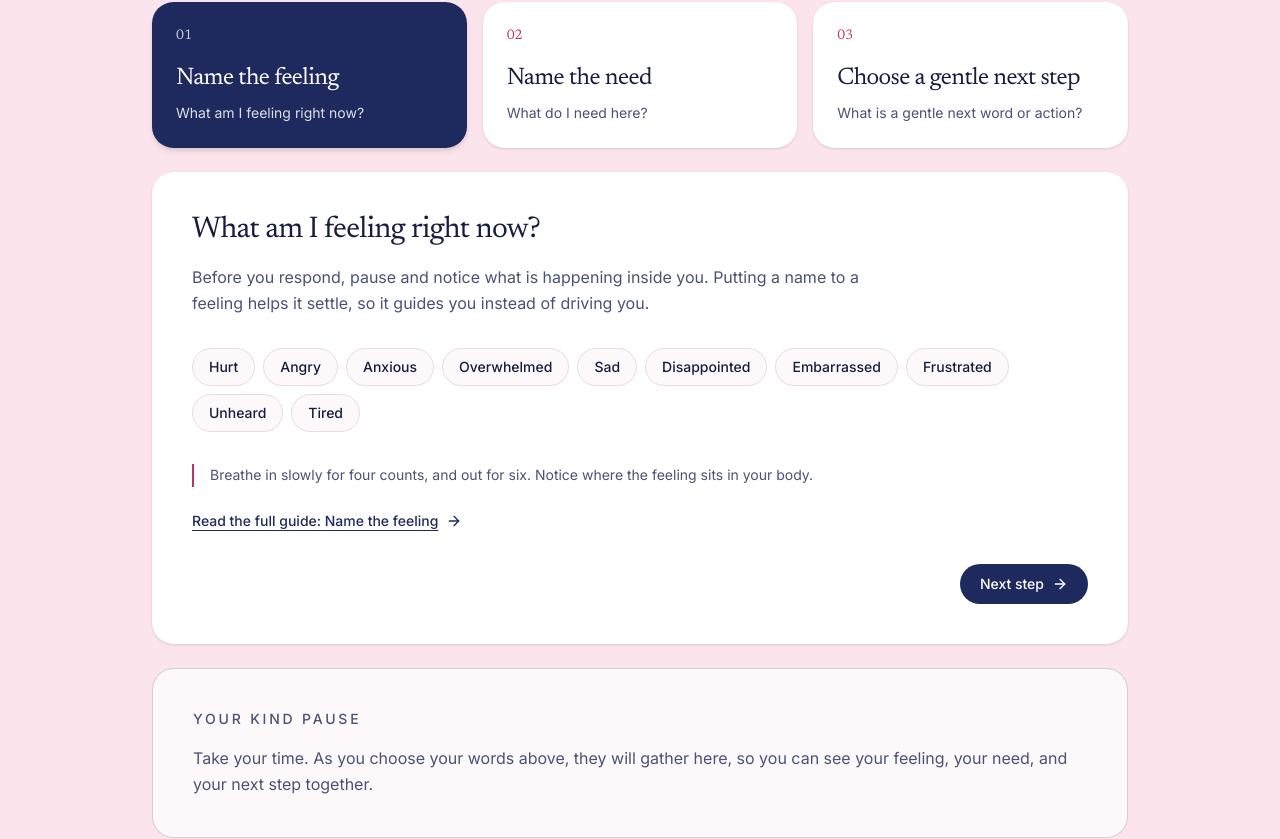
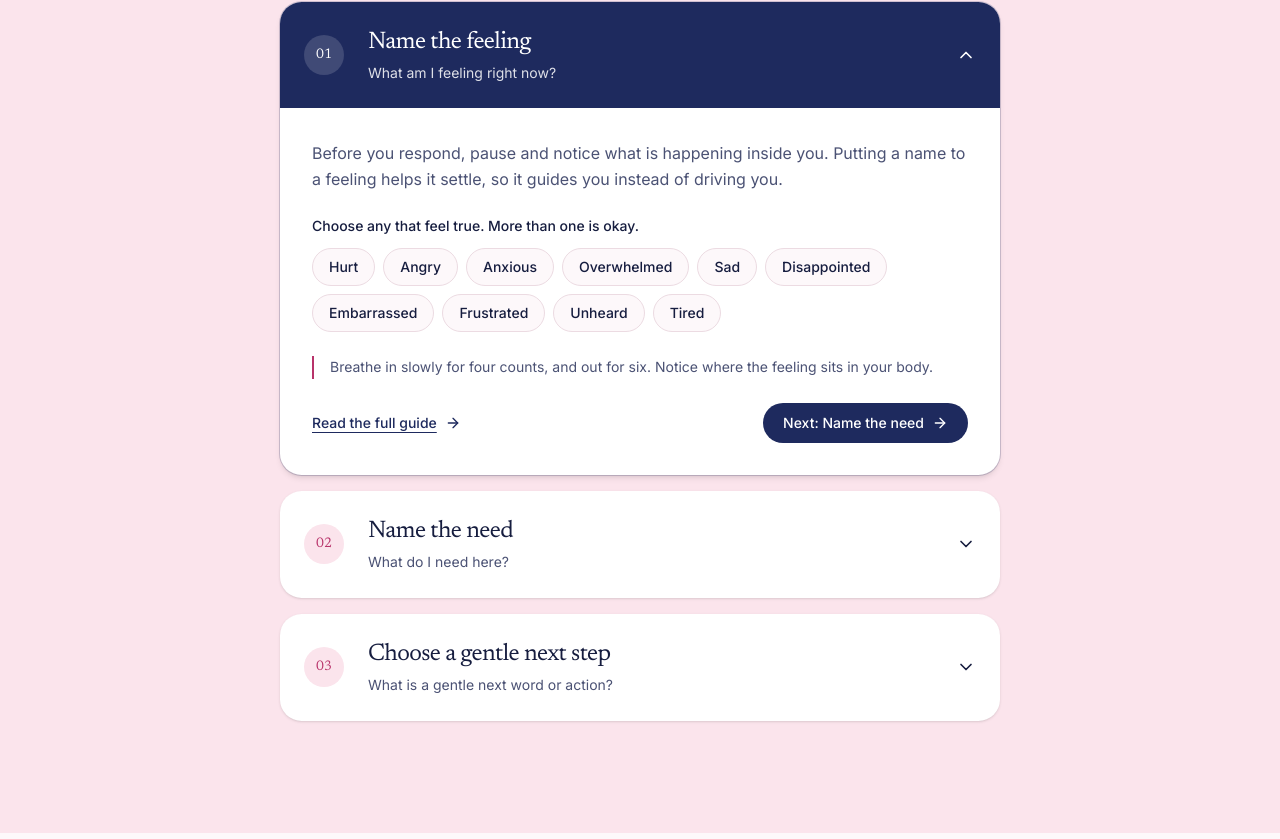
Before and after one commit to Crownofwealth001/kind-pause, a Next.js app: page / in a window 1280 px wide. Shown: the part 839-1678 px from the top of the page. Built offline with nearby package versions, Linux system fonts and the light colour scheme.

Commit message:
Expand every step inline and reveal summary as choices are made

```diff
--- a/components/steps.tsx
+++ b/components/steps.tsx
@@ -2,7 +2,7 @@
 
 import { useEffect, useRef, useState } from 'react'
 import Link from 'next/link'
-import { ArrowLeft, ArrowRight, RotateCcw } from 'lucide-react'
+import { ArrowRight, Check, ChevronDown, RotateCcw } from 'lucide-react'
 import { SectionReveal } from '@/components/section-reveal'
 import { cn } from '@/lib/utils'
 
@@ -50,6 +50,7 @@ const steps = [
     body: 'Before you respond, pause and notice what is happening inside you. Putting a name to a feeling helps it settle, so it guides you instead of driving you.',
     tip: 'Breathe in slowly for four counts, and out for six. Notice where the feeling sits in your body.',
     loading: 'Breathe in… and out. Noticing what you feel…',
+    choiceHint: 'Choose any that feel true. More than one is okay.',
   },
   {
     number: '02',
@@ -59,6 +60,7 @@ const steps = [
     body: 'Every hard feeling points to something that matters to you. When you know what you need, you can ask for it honestly instead of guessing or holding it in.',
     tip: 'There is no wrong answer. Your needs are valid, even when the moment is messy.',
     loading: 'Listening for what matters to you…',
+    choiceHint: 'Choose what would help most right now.',
   },
   {
     number: '03',
@@ -68,6 +70,7 @@ const steps = [
     body: 'You do not have to fix everything at once. Choose one small, kind step that is honest about how you feel and caring toward the other person and yourself.',
     tip: 'Small is enough. One gentle sentence can change the direction of a hard moment.',
     loading: 'Gathering gentle words for your next step…',
+    choiceHint: 'Pick one small step you could take.',
   },
 ]
 
@@ -103,22 +106,37 @@ function Chip({
 }
 
 export function Steps() {
-  const [active, setActive] = useState(0)
+  const [open, setOpen] = useState<number | null>(0)
   const [selectedFeelings, setSelectedFeelings] = useState<string[]>([])
   const [selectedNeeds, setSelectedNeeds] = useState<string[]>([])
   const [selectedStep, setSelectedStep] = useState<number | null>(null)
   const [loading, setLoading] = useState(false)
   const loadingTimer = useRef<ReturnType<typeof setTimeout> | null>(null)
+  const itemRefs = useRef<(HTMLDivElement | null)[]>([])
 
   useEffect(() => () => {
     if (loadingTimer.current) clearTimeout(loadingTimer.current)
   }, [])
 
-  const goTo = (index: number) => {
-    setActive(index)
+  const openStep = (index: number, scroll = false) => {
+    setOpen(index)
     setLoading(true)
     if (loadingTimer.current) clearTimeout(loadingTimer.current)
     loadingTimer.current = setTimeout(() => setLoading(false), 1100)
+    if (scroll) {
+      requestAnimationFrame(() =>
+        itemRefs.current[index]?.scrollIntoView({ behavior: 'smooth', block: 'start' }),
+      )
+    }
+  }
+
+  const toggleStep = (index: number) => {
+    if (open === index) {
+      setOpen(null)
+      setLoading(false)
+      return
+    }
+    openStep(index)
   }
 
   const toggle = (list: string[], setList: (v: string[]) => void, value: string) => {
@@ -129,83 +147,17 @@ export function Steps() {
     setSelectedFeelings([])
     setSelectedNeeds([])
     setSelectedStep(null)
-    goTo(0)
+    openStep(0, true)
   }
 
-  const step = steps[active]
-  const hasAnything = selectedFeelings.length > 0 || selectedNeeds.length > 0 || selectedStep !== null
+  const completed = [selectedFeelings.length > 0, selectedNeeds.length > 0, selectedStep !== null]
+  const completedCount = completed.filter(Boolean).length
+  const hasAnything = completedCount > 0
 
+  const renderChoices = (index: number) => {
+    if (index === 0) {
       return (
-    <section id="how-it-works" aria-labelledby="how-heading" className="bg-pink-soft">
-      <SectionReveal message="Finding a clear path…" className="mx-auto w-full max-w-5xl px-6 py-20 md:py-28">
-        <h2 id="how-heading" className="font-serif text-3xl tracking-tight md:text-4xl">
-          How it works
-        </h2>
-        <p className="mt-4 max-w-xl leading-relaxed text-muted-foreground">
-          Three simple steps, taken one at a time. Tap each step and choose what feels true for you right now.
-        </p>
-
-        <div role="tablist" aria-label="Kind Pause steps" className="mt-12 grid gap-4 md:grid-cols-3">
-          {steps.map((s, i) => {
-            const selected = i === active
-            return (
-              <button
-                key={s.number}
-                type="button"
-                role="tab"
-                id={`step-tab-${i}`}
-                aria-selected={selected}
-                aria-controls={`step-panel-${i}`}
-                tabIndex={selected ? 0 : -1}
-                onClick={() => goTo(i)}
-                onKeyDown={(e) => {
-                  if (e.key === 'ArrowRight') goTo((active + 1) % steps.length)
-                  if (e.key === 'ArrowLeft') goTo((active - 1 + steps.length) % steps.length)
-                }}
-                className={cn(
-                  'flex flex-col rounded-2xl p-6 text-left transition-all focus-visible:outline-none focus-visible:ring-2 focus-visible:ring-pink focus-visible:ring-offset-2',
-                  selected ? 'bg-brand text-primary-foreground shadow-md' : 'bg-card shadow-sm hover:shadow-md',
-                )}
-              >
-                <span className={cn('font-serif text-sm', selected ? 'text-primary-foreground/80' : 'text-pink')}>
-                  {s.number}
-                </span>
-                <span className="mt-4 font-serif text-xl tracking-tight md:text-2xl">{s.title}</span>
-                <span className={cn('mt-2 text-sm leading-relaxed', selected ? 'text-primary-foreground/85' : 'text-muted-foreground')}>
-                  {s.prompt}
-                </span>
-              </button>
-            )
-          })}
-        </div>
-
-        <div
-          role="tabpanel"
-          id={`step-panel-${active}`}
-          aria-labelledby={`step-tab-${active}`}
-          aria-busy={loading}
-          key={`${active}-${loading}`}
-          className="mt-6 animate-in fade-in slide-in-from-bottom-2 rounded-2xl bg-card p-8 shadow-sm duration-500 md:p-10"
-        >
-          {loading ? (
-            <div role="status" className="flex min-h-72 flex-col items-center justify-center gap-6 text-center">
-              <span className="relative flex size-14 items-center justify-center" aria-hidden="true">
-                <span className="absolute inset-0 animate-ping rounded-full bg-pink/30 [animation-duration:1.6s]" />
-                <span className="size-8 animate-pulse rounded-full bg-brand" />
-              </span>
-              <p className="font-serif text-xl tracking-tight text-foreground md:text-2xl">{step.loading}</p>
-              <p className="text-sm text-muted-foreground">
-                Step {step.number} · {step.title}
-              </p>
-            </div>
-          ) : (
-          <>
-          <p className="font-serif text-2xl tracking-tight md:text-3xl">{step.prompt}</p>
-          <p className="mt-4 max-w-2xl leading-relaxed text-muted-foreground">{step.body}</p>
-
-          <div className="mt-8">
-            {active === 0 && (
-              <div className="flex flex-wrap gap-2" aria-label="Feelings">
+        <div className="flex flex-wrap gap-2" role="group" aria-label="Feelings">
           {feelings.map((f) => (
             <Chip
               key={f}
@@ -215,9 +167,11 @@ export function Steps() {
             />
           ))}
         </div>
-            )}
-            {active === 1 && (
-              <div className="flex flex-wrap gap-2" aria-label="Needs">
+      )
+    }
+    if (index === 1) {
+      return (
+        <div className="flex flex-wrap gap-2" role="group" aria-label="Needs">
           {needs.map((n) => (
             <Chip
               key={n}
@@ -227,9 +181,10 @@ export function Steps() {
             />
           ))}
         </div>
-            )}
-            {active === 2 && (
-              <ul className="grid gap-3 sm:grid-cols-2">
+      )
+    }
+    return (
+      <ul className="grid gap-3 sm:grid-cols-2" aria-label="Gentle next steps">
         {nextSteps.map((n, i) => {
           const pressed = selectedStep === i
           return (
@@ -252,85 +207,175 @@ export function Steps() {
           )
         })}
       </ul>
+    )
+  }
+
+  return (
+    <section id="how-it-works" aria-labelledby="how-heading" className="bg-pink-soft">
+      <SectionReveal message="Finding a clear path…" className="mx-auto w-full max-w-3xl px-6 py-20 md:py-28">
+        <h2 id="how-heading" className="font-serif text-3xl tracking-tight md:text-4xl">
+          How it works
+        </h2>
+        <p className="mt-4 max-w-xl leading-relaxed text-muted-foreground">
+          Three simple steps, taken one at a time. Open each step and choose what feels true for you right now.
+        </p>
+
+        <div className="mt-12 flex flex-col gap-4">
+          {steps.map((s, i) => {
+            const isOpen = open === i
+            const isDone = completed[i]
+            return (
+              <div
+                key={s.number}
+                ref={(el) => {
+                  itemRefs.current[i] = el
+                }}
+                className={cn(
+                  'scroll-mt-24 overflow-hidden rounded-2xl bg-card shadow-sm transition-shadow',
+                  isOpen && 'shadow-md ring-1 ring-brand/20',
                 )}
+              >
+                <h3>
+                  <button
+                    type="button"
+                    id={`step-trigger-${i}`}
+                    aria-expanded={isOpen}
+                    aria-controls={`step-panel-${i}`}
+                    onClick={() => toggleStep(i)}
+                    className={cn(
+                      'flex w-full items-center gap-4 p-5 text-left transition-colors focus-visible:outline-none focus-visible:ring-2 focus-visible:ring-inset focus-visible:ring-pink md:gap-6 md:p-6',
+                      isOpen ? 'bg-brand text-primary-foreground' : 'hover:bg-muted/60',
+                    )}
+                  >
+                    <span
+                      className={cn(
+                        'flex size-10 shrink-0 items-center justify-center rounded-full font-serif text-sm',
+                        isOpen
+                          ? 'bg-primary-foreground/15 text-primary-foreground'
+                          : isDone
+                            ? 'bg-brand text-primary-foreground'
+                            : 'bg-pink-soft text-pink',
+                      )}
+                    >
+                      {isDone && !isOpen ? <Check className="size-4" aria-hidden="true" /> : s.number}
+                      {isDone && <span className="sr-only">, chosen</span>}
+                    </span>
+                    <span className="flex min-w-0 flex-1 flex-col">
+                      <span className="font-serif text-xl tracking-tight md:text-2xl">{s.title}</span>
+                      <span className={cn('mt-1 text-sm leading-relaxed', isOpen ? 'text-primary-foreground/85' : 'text-muted-foreground')}>
+                        {s.prompt}
+                      </span>
+                    </span>
+                    <ChevronDown
+                      className={cn('size-5 shrink-0 transition-transform duration-300', isOpen && 'rotate-180')}
+                      aria-hidden="true"
+                    />
+                  </button>
+                </h3>
+
+                {isOpen && (
+                  <div
+                    role="region"
+                    id={`step-panel-${i}`}
+                    aria-labelledby={`step-trigger-${i}`}
+                    aria-busy={loading}
+                    key={`${i}-${loading}`}
+                    className="animate-in fade-in slide-in-from-top-1 p-6 duration-500 md:p-8"
+                  >
+                    {loading ? (
+                      <div role="status" className="flex min-h-56 flex-col items-center justify-center gap-5 text-center">
+                        <span className="relative flex size-12 items-center justify-center" aria-hidden="true">
+                          <span className="absolute inset-0 animate-ping rounded-full bg-pink/30 [animation-duration:1.6s]" />
+                          <span className="size-7 animate-pulse rounded-full bg-brand" />
+                        </span>
+                        <p className="font-serif text-lg tracking-tight text-foreground md:text-xl">{s.loading}</p>
                       </div>
+                    ) : (
+                      <>
+                        <p className="max-w-2xl leading-relaxed text-muted-foreground">{s.body}</p>
+                        <p className="mt-6 text-sm font-medium text-foreground">{s.choiceHint}</p>
+                        <div className="mt-3">{renderChoices(i)}</div>
 
-          <p className="mt-8 border-l-2 border-pink pl-4 text-sm leading-relaxed text-muted-foreground">{step.tip}</p>
+                        <p className="mt-6 border-l-2 border-pink pl-4 text-sm leading-relaxed text-muted-foreground">{s.tip}</p>
 
+                        <div className="mt-6 flex flex-col-reverse gap-4 sm:flex-row sm:items-center sm:justify-between">
                           <Link
-            href={`/steps/${step.slug}`}
-            className="mt-6 inline-flex items-center gap-2 text-sm font-medium text-brand underline underline-offset-4 hover:no-underline"
+                            href={`/steps/${s.slug}`}
+                            className="inline-flex items-center gap-2 text-sm font-medium text-brand underline underline-offset-4 hover:no-underline"
                           >
-            Read the full guide: {step.title}
+                            Read the full guide
                             <ArrowRight className="size-4" aria-hidden="true" />
                           </Link>
-
-          <div className="mt-8 flex items-center justify-between gap-4">
+                          {i < steps.length - 1 ? (
                             <button
                               type="button"
-              onClick={() => goTo(active - 1)}
-              disabled={active === 0}
-              className="inline-flex items-center gap-2 rounded-full px-4 py-2 text-sm font-medium transition-opacity hover:opacity-70 disabled:pointer-events-none disabled:opacity-0"
+                              onClick={() => openStep(i + 1, true)}
+                              className="inline-flex items-center justify-center gap-2 rounded-full bg-brand px-5 py-2.5 text-sm font-medium text-primary-foreground transition-opacity hover:opacity-85"
                             >
-              <ArrowLeft className="size-4" aria-hidden="true" />
-              Back
-            </button>
-            {active < steps.length - 1 && (
-              <button
-                type="button"
-                onClick={() => goTo(active + 1)}
-                className="inline-flex items-center gap-2 rounded-full bg-brand px-5 py-2.5 text-sm font-medium text-primary-foreground transition-opacity hover:opacity-85"
-              >
-                Next step
+                              Next: {steps[i + 1].title}
                               <ArrowRight className="size-4" aria-hidden="true" />
                             </button>
+                          ) : (
+                            <a
+                              href="#your-kind-pause"
+                              className="inline-flex items-center justify-center gap-2 rounded-full bg-brand px-5 py-2.5 text-sm font-medium text-primary-foreground transition-opacity hover:opacity-85"
+                            >
+                              See your kind pause
+                              <ArrowRight className="size-4" aria-hidden="true" />
+                            </a>
                           )}
                         </div>
                       </>
                     )}
                   </div>
+                )}
+              </div>
+            )
+          })}
+        </div>
 
-        <div aria-live="polite" className="mt-6 rounded-2xl border border-brand/20 bg-background p-8 md:p-10">
+        <div id="your-kind-pause" aria-live="polite" className="scroll-mt-24">
+          {hasAnything && (
+            <div className="mt-6 animate-in fade-in slide-in-from-bottom-2 rounded-2xl border border-brand/20 bg-background p-6 duration-500 md:p-10">
               <div className="flex items-start justify-between gap-4">
+                <div>
                   <p className="text-sm font-medium uppercase tracking-[0.2em] text-muted-foreground">Your kind pause</p>
-            {hasAnything && (
+                  <p className="mt-1 text-sm text-muted-foreground">
+                    {completedCount} of 3 steps chosen
+                  </p>
+                </div>
                 <button
                   type="button"
                   onClick={reset}
-                className="inline-flex items-center gap-1.5 text-sm text-muted-foreground transition-colors hover:text-foreground"
+                  className="inline-flex shrink-0 items-center gap-1.5 text-sm text-muted-foreground transition-colors hover:text-foreground"
                 >
                   <RotateCcw className="size-3.5" aria-hidden="true" />
                   Start again
                 </button>
-            )}
               </div>
-          {hasAnything ? (
-            <div className="mt-4 space-y-3 font-serif text-xl leading-snug md:text-2xl">
+              <div className="mt-5 space-y-3 font-serif text-xl leading-snug md:text-2xl">
                 {selectedFeelings.length > 0 && (
-                <p>
+                  <p className="animate-in fade-in slide-in-from-left-2 duration-500">
                     I feel <span className="text-brand">{joinWords(selectedFeelings).toLowerCase()}</span>.
                   </p>
                 )}
                 {selectedNeeds.length > 0 && (
-                <p>
+                  <p className="animate-in fade-in slide-in-from-left-2 duration-500">
                     I need <span className="text-brand">{joinWords(selectedNeeds).toLowerCase()}</span>.
                   </p>
                 )}
                 {selectedStep !== null && (
-                <p>
+                  <p className="animate-in fade-in slide-in-from-left-2 duration-500">
                     My gentle next step: <span className="text-brand">{nextSteps[selectedStep].words}</span>
                   </p>
                 )}
-              {selectedFeelings.length > 0 && selectedNeeds.length > 0 && selectedStep !== null && (
-                <p className="pt-2 font-sans text-base text-muted-foreground">
+                {completedCount === 3 && (
+                  <p className="animate-in fade-in pt-2 font-sans text-base text-muted-foreground duration-700">
                     You paused, you listened to yourself, and you chose care. That is enough for now.
                   </p>
                 )}
               </div>
-          ) : (
-            <p className="mt-4 leading-relaxed text-muted-foreground">
-              Take your time. As you choose your words above, they will gather here, so you can see your feeling, your need, and your next step together.
-            </p>
+            </div>
           )}
         </div>
       </SectionReveal>
```
Lines whose indentation alone changed are shown as unchanged.
